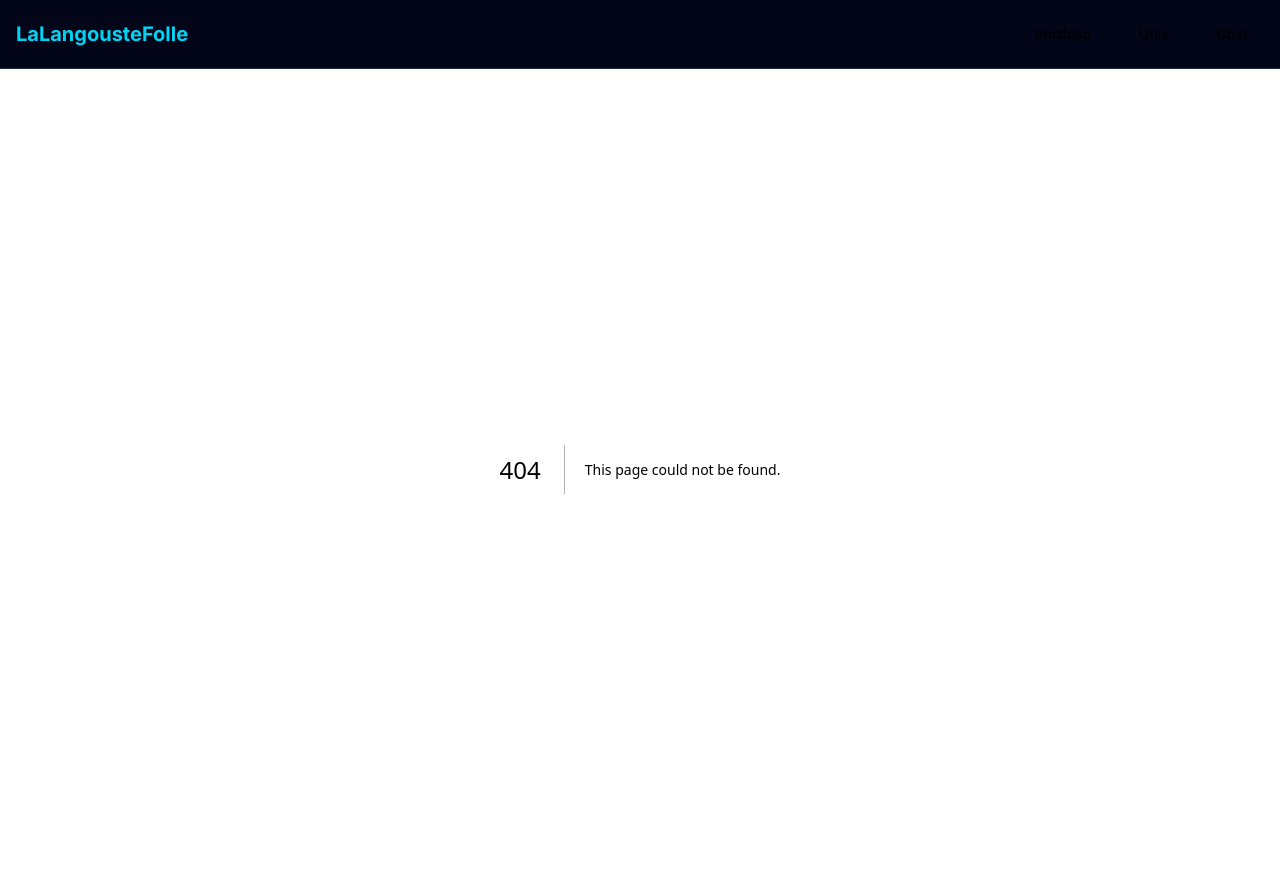
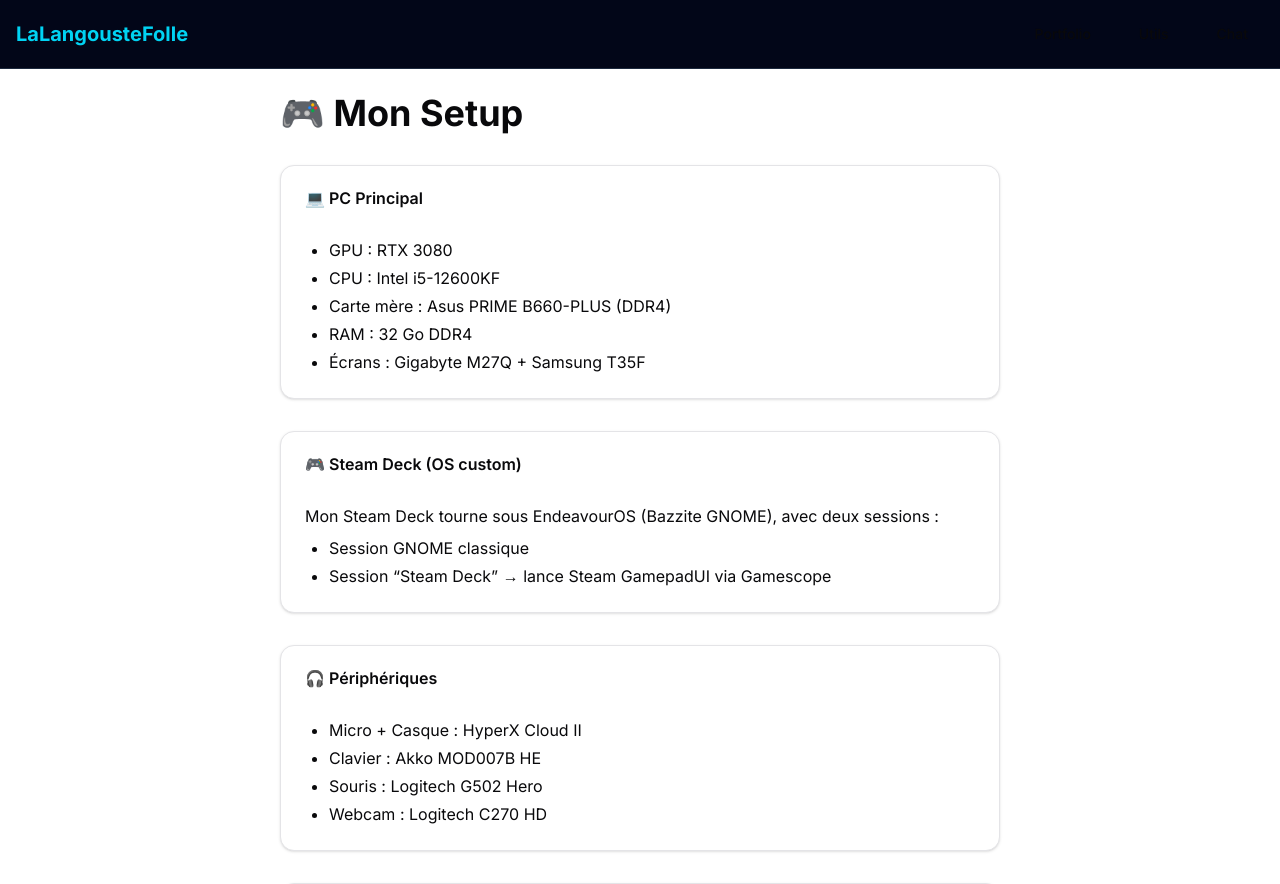
Before and after one commit to LaLangousteFolle/project-website, a Next.js app: page /setup in a window 1280 px wide. Before the commit this address had no page. Shown: the top 884 px of the page. Built offline with nearby package versions, Linux system fonts and the light colour scheme.

Commit message:
Add setup page and remove unused import

```diff
--- a/app/page.tsx
+++ b/app/page.tsx
@@ -2,7 +2,6 @@
 import { Button } from "@/components/ui/button";
 import {
   Card,
-  CardContent,
   CardDescription,
   CardHeader,
   CardTitle,
@@ -55,6 +54,15 @@
                 </CardHeader>
               </Card>
             </Link>
+
+            <Link href="/setup">
+              <Card className="hover:border-cyan-400 cursor-pointer transition">
+                <CardHeader>
+                  <CardTitle>Setup</CardTitle>
+                  <CardDescription>La config de mon daily driver</CardDescription>
+                </CardHeader>
+              </Card>
+            </Link>
           </div>
 
           {/* Social Links */}
--- /dev/null
+++ b/app/setup/page.tsx
@@ -0,0 +1,71 @@
+import { Card, CardHeader, CardTitle, CardContent } from "@/components/ui/card";
+
+export default function SetupPage() {
+  return (
+    <main className="max-w-3xl mx-auto p-6 space-y-8">
+      <h1 className="text-4xl font-bold">🎮 Mon Setup</h1>
+
+      {/* PC */}
+      <Card>
+        <CardHeader>
+          <CardTitle>💻 PC Principal</CardTitle>
+        </CardHeader>
+        <CardContent>
+          <ul className="list-disc ml-6 space-y-1">
+            <li>GPU : RTX 3080</li>
+            <li>CPU : Intel i5-12600KF</li>
+            <li>Carte mère : Asus PRIME B660-PLUS (DDR4)</li>
+            <li>RAM : 32 Go DDR4</li>
+            <li>Écrans : Gigabyte M27Q + Samsung T35F</li>
+          </ul>
+        </CardContent>
+      </Card>
+
+      {/* Steam Deck */}
+      <Card>
+        <CardHeader>
+          <CardTitle>🎮 Steam Deck (OS custom)</CardTitle>
+        </CardHeader>
+        <CardContent>
+          <p>
+            Mon Steam Deck tourne sous EndeavourOS (Bazzite GNOME), avec deux
+            sessions :
+          </p>
+          <ul className="list-disc ml-6 mt-2 space-y-1">
+            <li>Session GNOME classique</li>
+            <li>Session “Steam Deck” → lance Steam GamepadUI via Gamescope</li>
+          </ul>
+        </CardContent>
+      </Card>
+
+      {/* Périphériques */}
+      <Card>
+        <CardHeader>
+          <CardTitle>🎧 Périphériques</CardTitle>
+        </CardHeader>
+        <CardContent>
+          <ul className="list-disc ml-6 space-y-1">
+            <li>Micro + Casque : HyperX Cloud II</li>
+            <li>Clavier : Akko MOD007B HE</li>
+            <li>Souris : Logitech G502 Hero</li>
+            <li>Webcam : Logitech C270 HD</li>
+          </ul>
+        </CardContent>
+      </Card>
+
+      {/* Section fun */}
+      <Card>
+        <CardHeader>
+          <CardTitle>🔥 En ce moment</CardTitle>
+        </CardHeader>
+        <CardContent>
+          <ul className="list-disc ml-6 space-y-1">
+            <li>Jeux : Hunt Showdown, Overwatch, Dead by daylight ect...</li>
+            <li>Musique : LoFi / OST</li>
+            <li>Projets : Loups-Garous Web + backend IA et ce site web</li>
+          </ul>
+        </CardContent>
+      </Card>
+    </main>
+  );
+}
```
